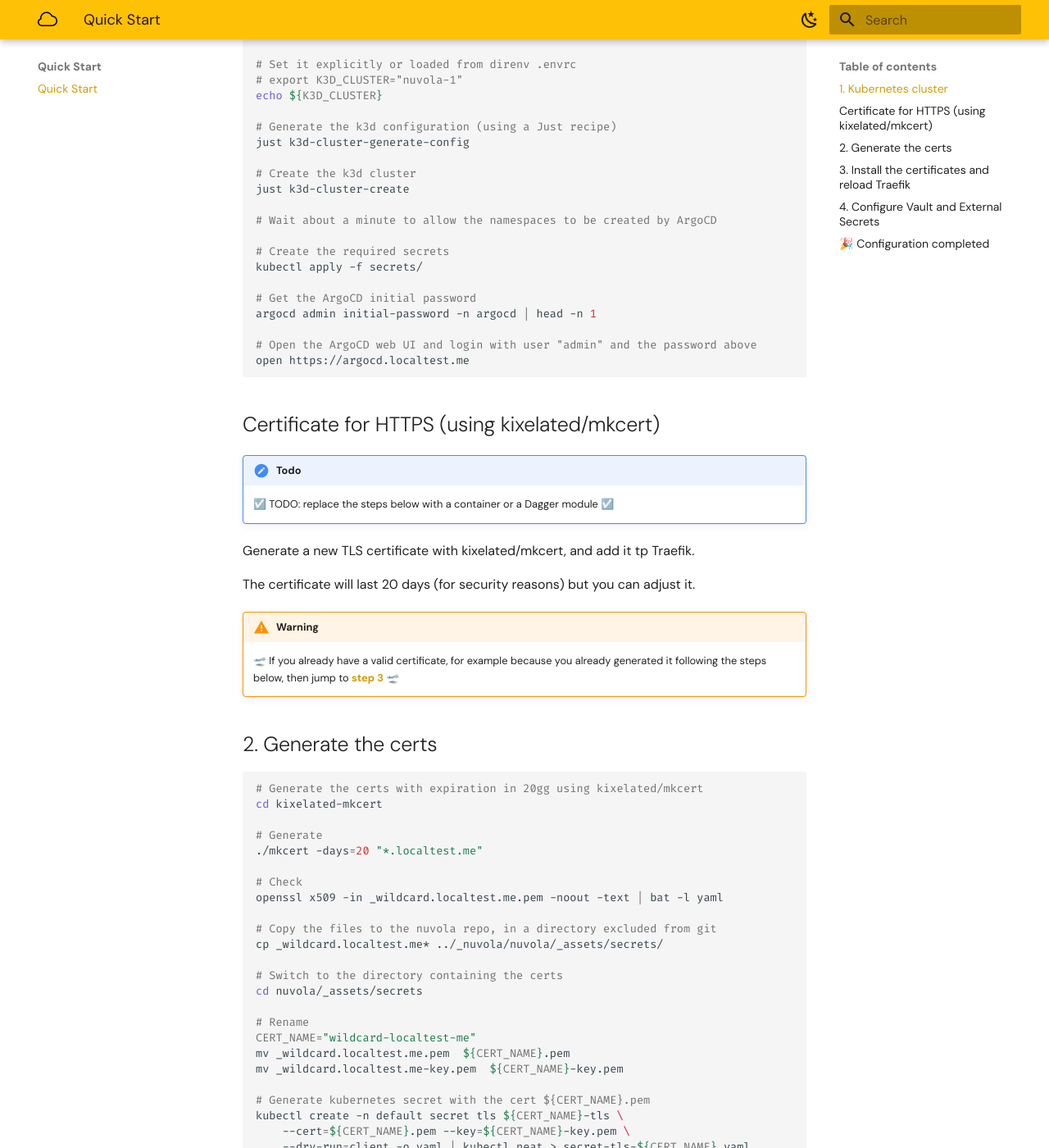
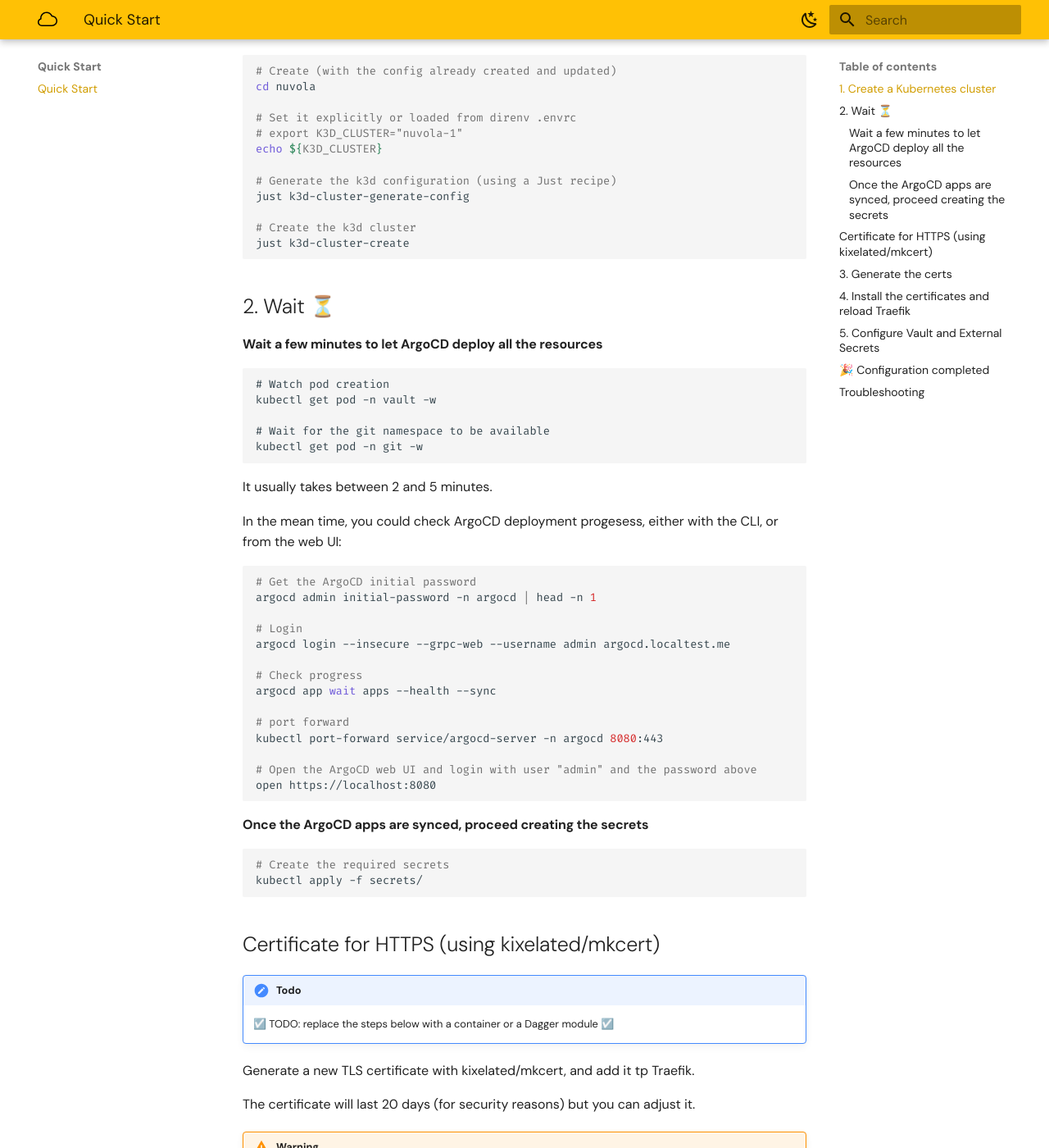
Before and after one commit to kubernetista/nuvola-docs, an MkDocs documentation site: the page built from docs/Readme.md, in a window 1280 px wide and 1400 px high, scrolled down 319 px. Shown: the whole window at 82% size. Built offline with MkDocs 1.6.1 and Material for MkDocs 9.7.7, drawn with Linux system fonts in a browser that asks for light colours; plug-ins that fetch from the network failed and are left out; some of the changed text lies outside the part shown.

Commit message:
rename readme

````diff
--- a/docs/Quick-Start.md
+++ b/docs/Readme.md
@@ -1,6 +1,8 @@
 # Quick Start
 
-## 1. Kubernetes cluster
+Nuvola ☁️: a Local Developer Platform.
+
+## 1. Create a Kubernetes cluster
 
 Create a Kubernetes cluster with k3d/k3s
 
@@ -18,16 +20,48 @@
 # Create the k3d cluster
 just k3d-cluster-create
 
-# Wait about a minute to allow the namespaces to be created by ArgoCD
+```
 
-# Create the required secrets
-kubectl apply -f secrets/
+## 2. Wait ⏳
 
+#### Wait a few minutes to let ArgoCD deploy all the resources
+
+```
+# Watch pod creation
+kubectl get pod -n vault -w
+
+# Wait for the git namespace to be available
+kubectl get pod -n git -w
+```
+
+It usually takes between 2 and 5 minutes.
+
+In the mean time, you could check ArgoCD deployment progesess, either with the CLI, or
+from the web UI:
+
+```sh
 # Get the ArgoCD initial password
 argocd admin initial-password -n argocd | head -n 1
 
+# Login
+argocd login --insecure --grpc-web --username admin argocd.localtest.me
+
+# Check progress
+argocd app wait apps --health --sync
+
+# port forward
+kubectl port-forward service/argocd-server -n argocd 8080:443
+
 # Open the ArgoCD web UI and login with user "admin" and the password above
-open https://argocd.localtest.me
+open https://localhost:8080
+
+```
+
+#### Once the ArgoCD apps are synced, proceed creating the secrets
+
+```sh
+# Create the required secrets
+kubectl apply -f secrets/
 
 ```
 
@@ -71,25 +105,16 @@
 kubectl create -n default secret tls ${CERT_NAME}-tls \
     --cert=${CERT_NAME}.pem --key=${CERT_NAME}-key.pem \
     --dry-run=client -o yaml | kubectl neat > secret-tls-${CERT_NAME}.yaml
-
-# Create
-kubectl apply -f secret-tls-${CERT_NAME}.yaml
-
-# Restart Traefik to load the new cert
-kubectl rollout restart deployment traefik -n traefik
-
-# (Eventually, the other certs are in the project `traefik-mkcert-docker`)
-cd traefik-mkcert-docker/certs
-
 ```
 
-## 3. Install the certificates and reload Traefik
+## 4. Install the certificates and reload Traefik
 
 ```sh
 # Switch to the directory containing the certs
 cd nuvola/_assets/secrets
 
-# Create
+# Create the secret containing the TLS certificate and its key
+CERT_NAME="wildcard-localtest-me"
 kubectl apply -f secret-tls-${CERT_NAME}.yaml
 
 # Restart Traefik to load the new cert
@@ -97,7 +122,7 @@
 
 ```
 
-## 4. Configure Vault and External Secrets
+## 5. Configure Vault and External Secrets
 
 !!! info
     Vault is currently being configured in Development mode, so at every restart
@@ -111,6 +136,9 @@
 # Switch to the ExternalSecrets helm projext
 cd external-secrets-helm
 
+# Wait for vault to be ready
+kubectl wait -n vault --for=condition=ready pod -l app.kubernetes.io/instance=vault
+
 # Run the setup script using Just
 just setup-vault-eso-test-app
 ```
@@ -122,3 +150,12 @@
 Explore the [documentation home](/) to discover the full range of tools Nuvola offers.
 
 __☁️ Enjoy!__
+
+## Troubleshooting
+
+If some resources are unavailable wia the browser, it could be due to Traefik: restart it.
+
+```sh
+# Restart Traefik
+kubectl rollout restart deployment traefik -n traefik
+```
--- a/mkdocs.yml
+++ b/mkdocs.yml
@@ -4,7 +4,7 @@
 nav:
   - Home: "index.md"
   - Quick Start:
-    - Quick Start: "Quick-Start.md"
+    - Quick Start: "Readme.md"
     # - How it works: "Readme-mark1.md"
   - Installation step-by-step:
     - Vault + External Secrets.md: "Vault-ESO.md"
````
Also changed, not shown: other parts of docs/Readme.md (+1 -1 lines).
